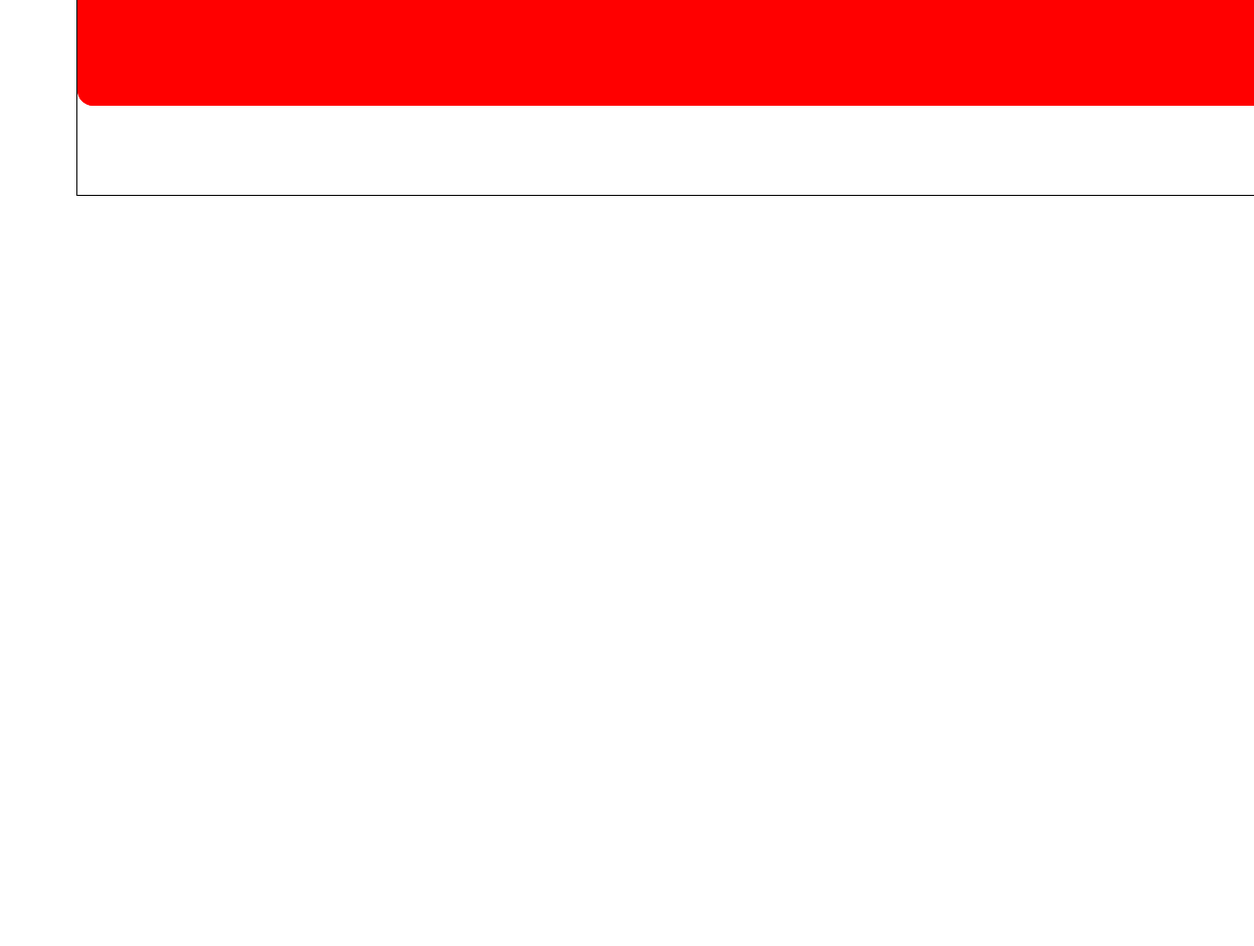
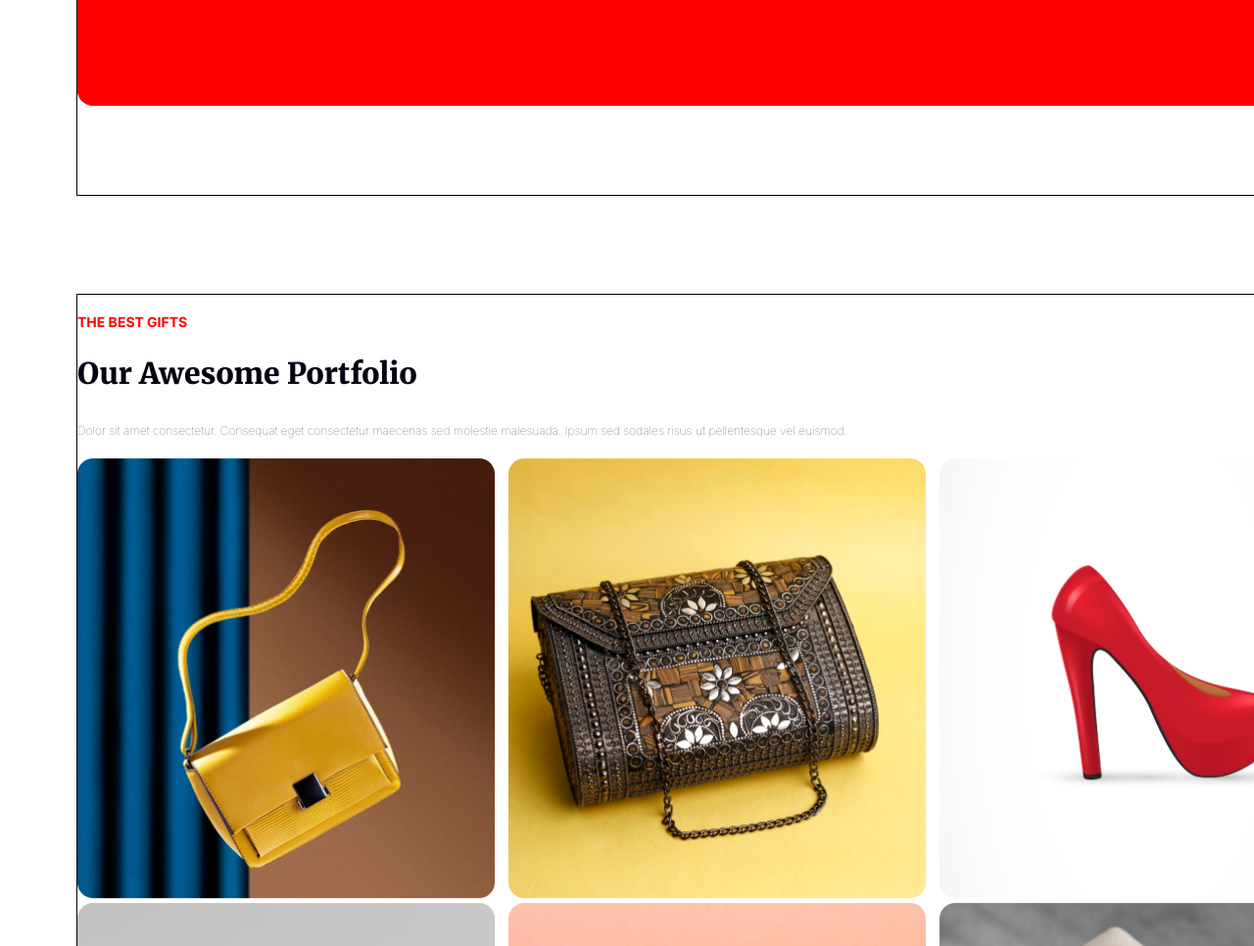
Before and after one commit to mr9asif/batch9-Assignment-1, a plain HTML site: page index.html in a window 1280 px wide. Shown: the part 3994-4960 px from the top of the page at 98% size. Before the commit the page ends 4202 px from the top, so only its background shows below. Drawn offline with Linux system fonts and the light colour scheme.

Commit message:
some more added

```diff
--- a/index.html
+++ b/index.html
@@ -75,10 +75,22 @@
                     <img src="./Resources/Group 44.png" alt="" class="img-4-six">
                     <img src="./Resources/Rectangle 2.png" alt="" class="img-2-six">
                 </section>
-
-
-            </div>
-
+                </div>
+               <div class="seven-div">
+                <section class="sec-7-1">
+                    <h4 class="title1-7">THE BEST GIFTS</h4>
+                    <h2 class="title2-7">Our Awesome Portfolio</h2>
+                    <p class="para-7">Dolor sit amet consectetur. Consequat eget consectetur maecenas sed molestie malesuada. Ipsum sed sodales risus ut pellentesque vel euismod.</p>
+                </section>
+                <section class="sec-7-2">
+                    <img src="./Resources/Rectangle 3.png" alt="" class="img-7-1">
+                    <img src="./Resources/Rectangle 4.png" alt="" class="img-7-1">
+                    <img src="./Resources/Rectangle 5.png" alt="" class="img-7-1">
+                    <img src="./Resources/Rectangle 6.png" alt="" class="img-7-1">
+                    <img src="./Resources/Rectangle 7.png" alt="" class="img-7-1">
+                    <img src="./Resources/Rectangle 8.png" alt="" class="img-7-1">
+                </section>
+               </div>
     </div>
 </body>
 </html>
--- a/style/style.css
+++ b/style/style.css
@@ -330,3 +330,47 @@ background: linear-gradient(180deg, #070211 0%);
     height: 220.119px;
     flex-shrink: 0;
 }
+.seven-div{
+    width: 1340px;
+    height: 800px;
+    margin-left: 70px;
+    border:1px solid;
+    margin-top: 100px;
+}
+.sec-7-1{
+
+}
+.title1-7{
+    color: #F00;
+
+font-family: Inter;
+font-size: 14px;
+font-style: normal;
+font-weight: 800;
+line-height: normal;
+}
+.title2-7{
+color: #070211;
+
+font-family: Merriweather;
+font-size: 30px;
+font-style: normal;
+font-weight: 800;
+line-height: normal;
+text-transform: capitalize;
+}
+.para-7{
+    color: rgba(7, 2, 17, 0.694);
+    width: 896px;
+    font-family: Inter;
+    font-size: 12px;
+    font-style: normal;
+    font-weight: 100;
+    line-height: 32px; /* 160% */
+}
+.img-7-1{
+    width: 426px;
+    height: 450px;
+    /* flex-shrink: 0; */
+     margin-right: 10px;
+}
```
